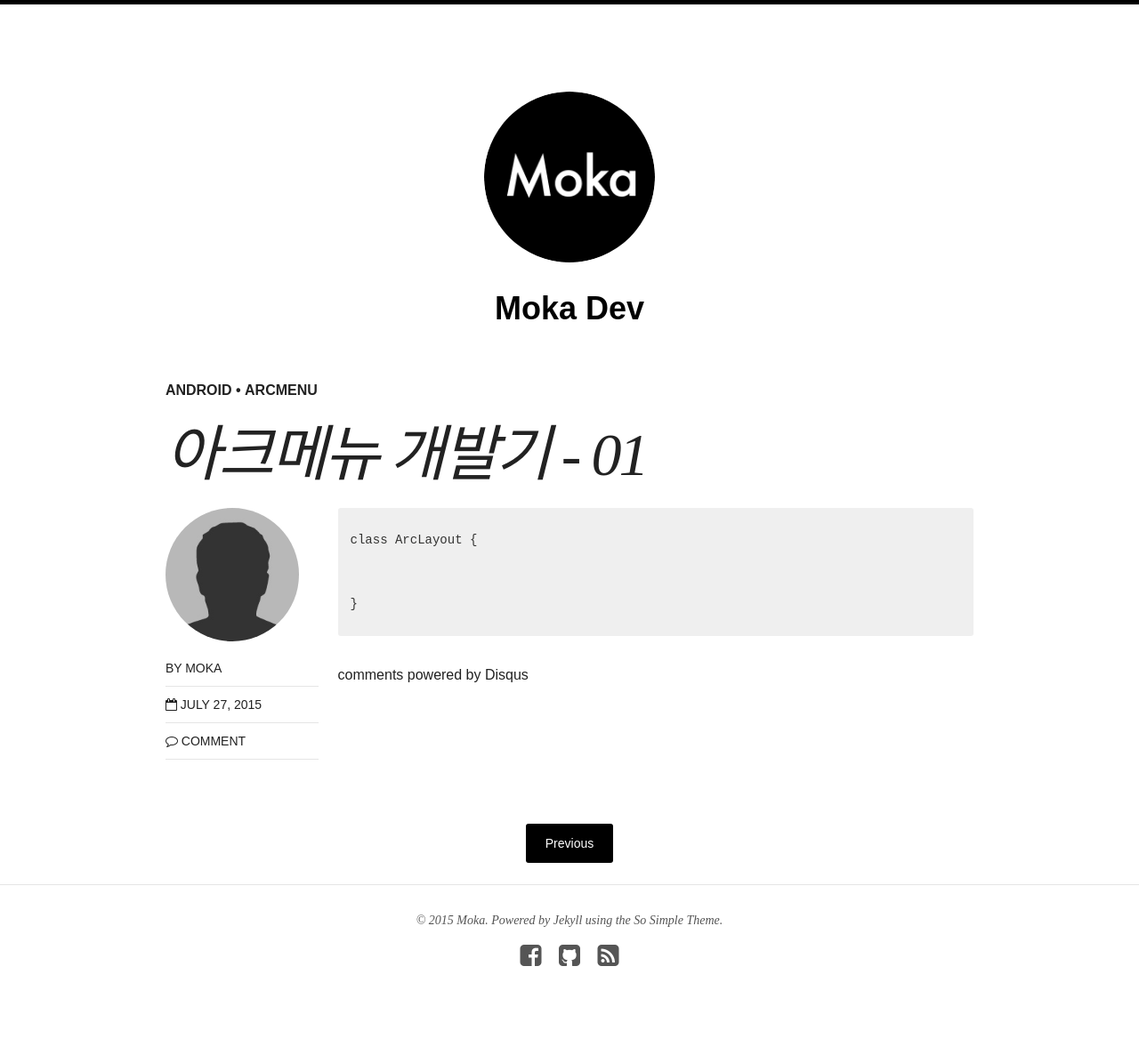
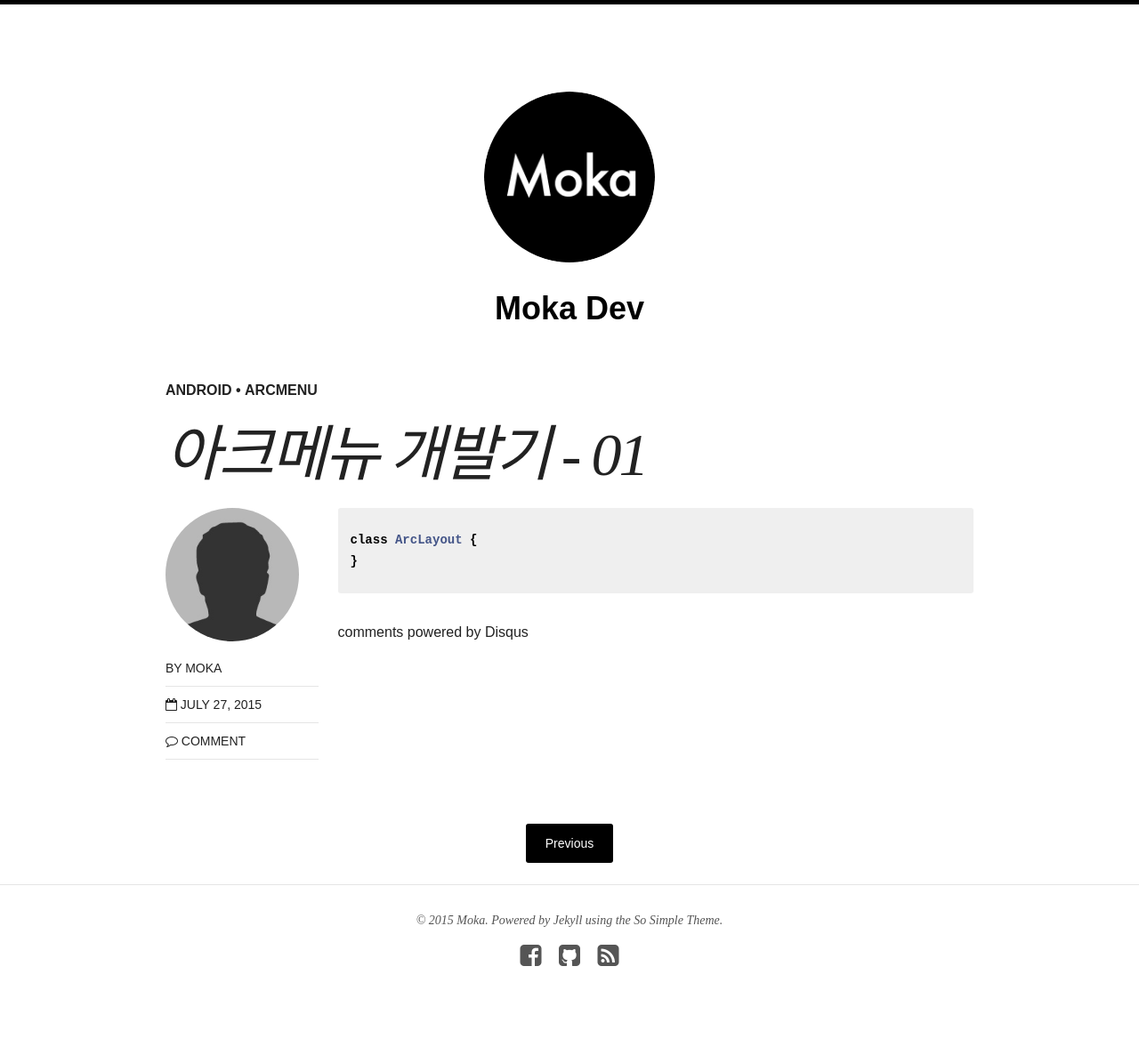
Before and after one commit to steadymoka/moka-a.github.io, a Jekyll site: the page built from _posts/blog/2015-07-27-arc-menu.md, in a window 1280 px wide. Shown: the whole page at 89% size. Built offline with Jekyll 4.4.1, drawn with Linux system fonts in a browser that asks for light colours; nearby versions of some CDN libraries; comment, search, counter and statistics services are not loaded.

Commit message:
syntax error edit

```diff
--- a/_posts/blog/2015-07-27-arc-menu.md
+++ b/_posts/blog/2015-07-27-arc-menu.md
@@ -10,9 +10,7 @@ image:
 date: 2015-07-27T19:39:55-04:00
 ---
 
-{% highlight jaba %}
+{% highlight java %}
 class ArcLayout {
-
-
 }
 {% endhighlight %}
```
